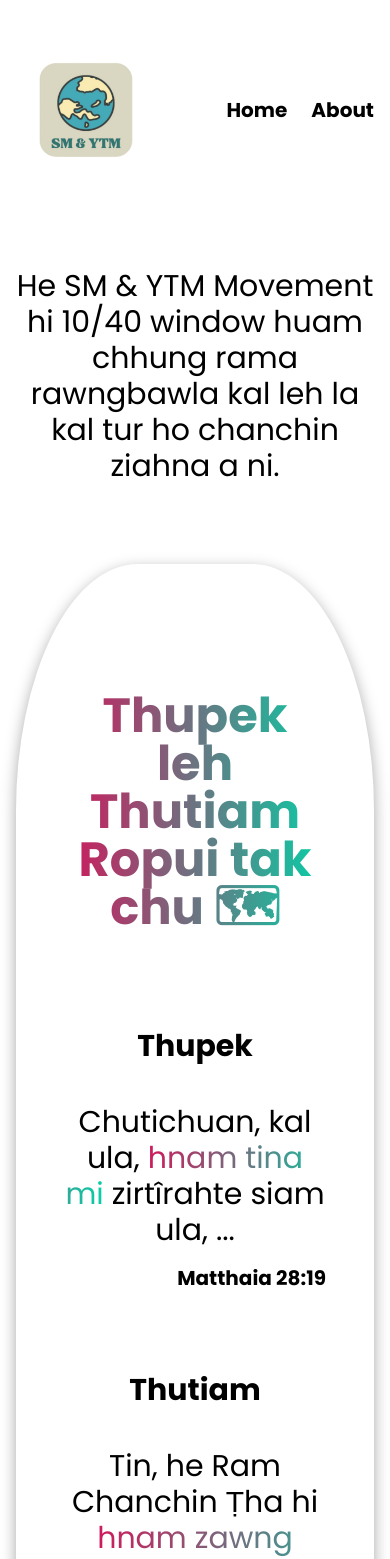
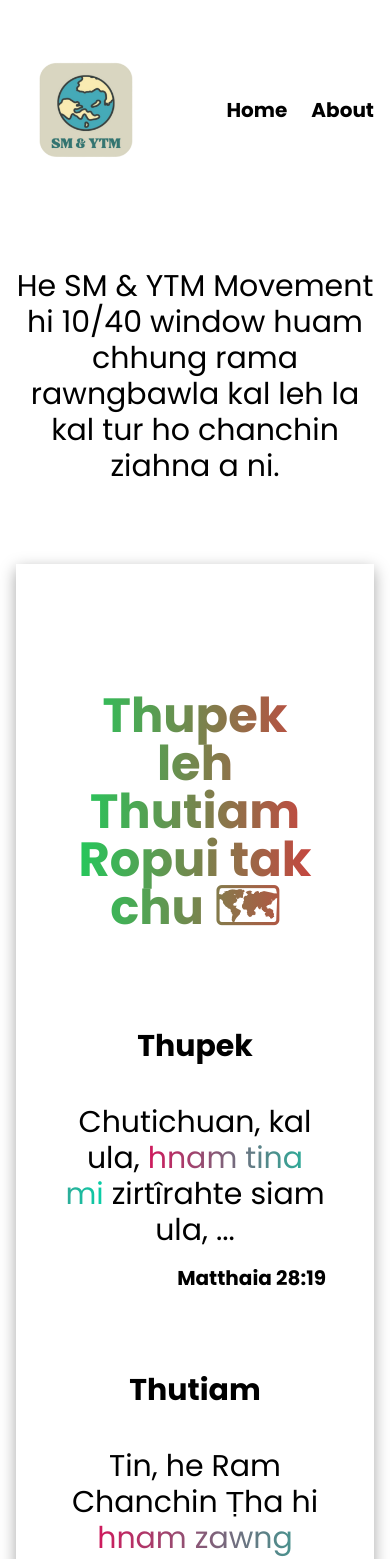
Before and after one commit to Ramengi-chawngthu/smYtm, a Next.js app: page /about in a window 390 px wide. Shown: the top 1559 px of the page. Built offline with nearby package versions, Linux system fonts and the light colour scheme.

Commit message:
Added new gradient style in about page

```diff
--- a/app/about/page.tsx
+++ b/app/about/page.tsx
@@ -8,13 +8,13 @@ function About() {
       <h1 className="text-center text-3xl md:text-5xl mt-12">
         He SM & YTM Movement hi 10/40 window huam chhung rama rawngbawla kal leh la kal tur ho chanchin ziahna a ni.
       </h1>
-      <div className="localBoxShadow px-12 py-4 mt-20">
-        <h1 className={"text-center text-5xl md:text-8xl font-bold mt-28 sm:mt-36" + " " + styles.commission}>Thupek leh Thutiam Ropui tak chu 🗺</h1>
+      <div className={"px-12 py-4 mt-20" + " " + styles.localBoxShadow}>
+        <h1 className={"text-center text-5xl md:text-8xl font-bold mt-28 sm:mt-36" + " " + styles.gradient1}>Thupek leh Thutiam Ropui tak chu 🗺</h1>
         <h2 className="text-center text-3xl md:text-5xl mt-24 font-bold">Thupek</h2>
-        <p className="mt-10 text-3xl md:text-5xl text-center">Chutichuan, kal ula, <span className={styles.commission}>hnam tina mi</span> zirtîrahte siam ula, ...</p>
+        <p className="mt-10 text-3xl md:text-5xl text-center">Chutichuan, kal ula, <span className={styles.gradient2}>hnam tina mi</span> zirtîrahte siam ula, ...</p>
         <p className="text-right text-xl md:text-2xl mt-4 font-bold">Matthaia 28:19</p>
         <h2 className="text-center text-3xl md:text-5xl mt-20 font-bold">Thutiam</h2>
-        <p className="mt-10 text-3xl md:text-5xl text-center">Tin, he Ram Chanchin Ṭha hi <span className={styles.commission}>hnam zawng zawng</span> hriattîrna tûrin <span className={styles.commission}>khawvêl zawng zawngah</span> hrilin a awm ang a; chumi zawhah chuan <span className={styles.commission}>tâwpna</span> chu a lo thleng ang</p>
+        <p className="mt-10 text-3xl md:text-5xl text-center">Tin, he Ram Chanchin Ṭha hi <span className={styles.gradient2}>hnam zawng zawng</span> hriattîrna tûrin <span className={styles.gradient2}>khawvêl zawng zawngah</span> hrilin a awm ang a; chumi zawhah chuan <span className={styles.gradient2}>tâwpna</span> chu a lo thleng ang</p>
         <p className="text-right text-xl md:text-2xl mt-4 mb-28 sm:mb-36 font-bold">Matthaia 24:14</p>
       </div>
 
--- a/app/about/styles.module.css
+++ b/app/about/styles.module.css
@@ -1,6 +1,30 @@
-.commission {
+.gradient1 {
+  background: #1BCF5D;
+background: linear-gradient(to right, #1BCF5D 0%, #CF3E3E 100%);
+-webkit-background-clip: text;
+-webkit-text-fill-color: transparent;
+
+}
+
+.gradient2 {
   background: #cf195c;
   background: linear-gradient(to right, #cf195c 0%, #06cfa7 100%);
   -webkit-background-clip: text;
   -webkit-text-fill-color: transparent;
 }
+
+.localBoxShadow {
+  box-shadow: rgba(0, 0, 0, 0.35) 0px 5px 15px;
+  transition: all 0.3s ease;
+}
+
+.localBoxShadow:hover {
+  transform: translateY(-4px);
+  box-shadow: rgba(0, 0, 0, 0.25) 0px 5px 15px;
+}
+
+@media only screen and (min-width: 600px) {
+  .localBoxShadow {
+    border-radius: 34% 34% 4% 4% / 17% 17% 4% 4%;
+  }
+}
--- a/app/globals.css
+++ b/app/globals.css
@@ -57,17 +57,6 @@
   -webkit-text-fill-color: transparent;
 }
 
-.localBoxShadow{
-  box-shadow: rgba(0, 0, 0, 0.35) 0px 5px 15px;
-  transition: all 0.3s ease;
-  border-radius: 34% 34% 4% 4% / 17% 17% 4% 4%
-}
-
-.localBoxShadow:hover{
- transform: translateY(-4px);
- box-shadow: rgba(0, 0, 0, 0.25) 0px 5px 15px;
-}
-
 @media only screen and (max-width: 640px) {
   .button-6  {
     font-size: 12px;
--- a/app/posts/[id]/page.tsx
+++ b/app/posts/[id]/page.tsx
@@ -89,7 +89,7 @@ async function Post({ params }: PostId) {
                       jetBrains_Mono.className
                     }
                   >
-                    Written by: {author}
+                    Ziaktu: {author}
                   </h2>
                 </div>
               </div>
```
